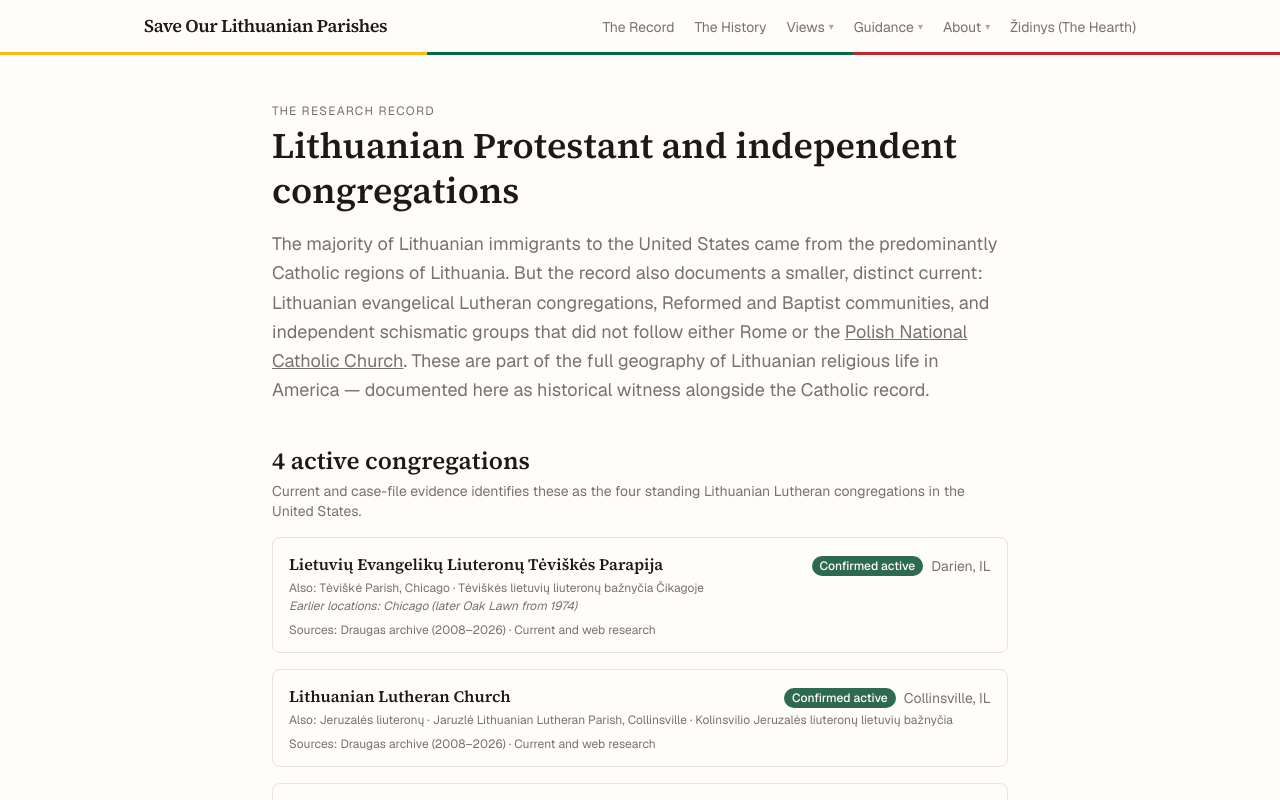
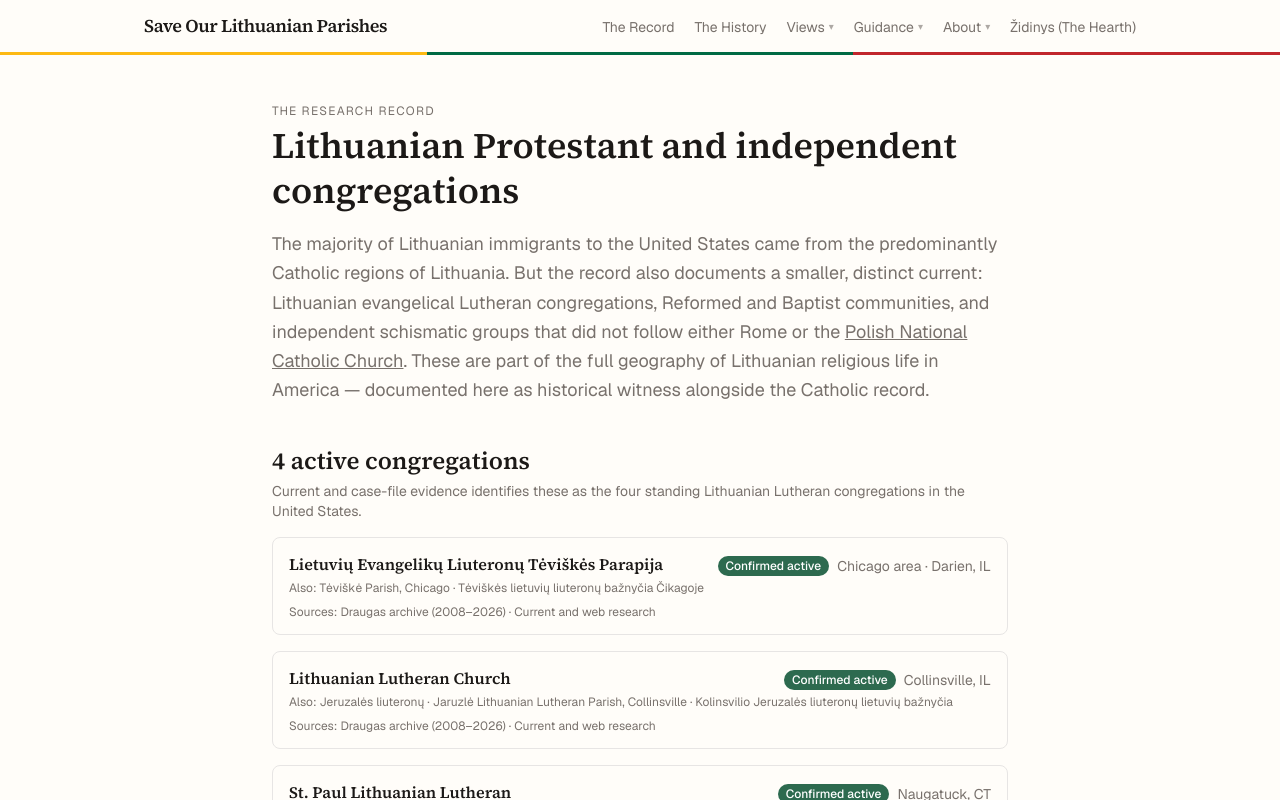
Before and after one commit to LietuvaAI/save-our-lithuanian-parishes, a Next.js app: page /protestant in a window 1280 px wide. Shown: the top 800 px of the page. Built offline with nearby package versions, Linux system fonts and the light colour scheme.

Commit message:
Preserve Chicago identity for active Lutherans

```diff
--- a/app/protestant/page.tsx
+++ b/app/protestant/page.tsx
@@ -52,8 +52,12 @@ function CongCard({ c }: { c: Rec }) {
   const axes = [...new Set(sourcesOf(c).map((s) => s.axis).filter(Boolean))] as string[];
   const active = isConfirmedActive(c);
   const name = c.names?.lt || c.names?.en || c.name_variants?.[0] || c.slug;
-  const city = c.city ?? c.city_history?.[0] ?? "";
-  const locationNote = c.city_history?.length
+  const currentCity = c.city ?? c.city_history?.[0] ?? "";
+  const isChicagoArea =
+    !currentCity.startsWith("Chicago") &&
+    c.city_history?.some((location) => location.startsWith("Chicago"));
+  const city = isChicagoArea ? `Chicago area · ${currentCity}` : currentCity;
+  const locationNote = c.record_depth !== "case-filed" && c.city_history?.length
     ? `Earlier locations: ${c.city_history.join(" · ")}`
     : null;
   const tl = sourcesOf(c).find((s) => s.axis === "truelithuania");
@@ -164,8 +168,8 @@ export default function ProtestantPage() {
           Lutheranism had been the dominant faith since the Reformation.
           Immigrant communities in Illinois and Connecticut maintained their
           own congregations and Lithuanian-language worship, distinct from
-          the largely Catholic Lithuanian-American mainstream. Three of the
-          four confirmed congregations are in the Chicago area, reflecting the
+          the largely Catholic Lithuanian-American mainstream. Two of the four
+          confirmed congregations are in the Chicago area, reflecting the
           deep roots of Lithuanian community life there.
         </p>
         <p className="text-muted">
```
